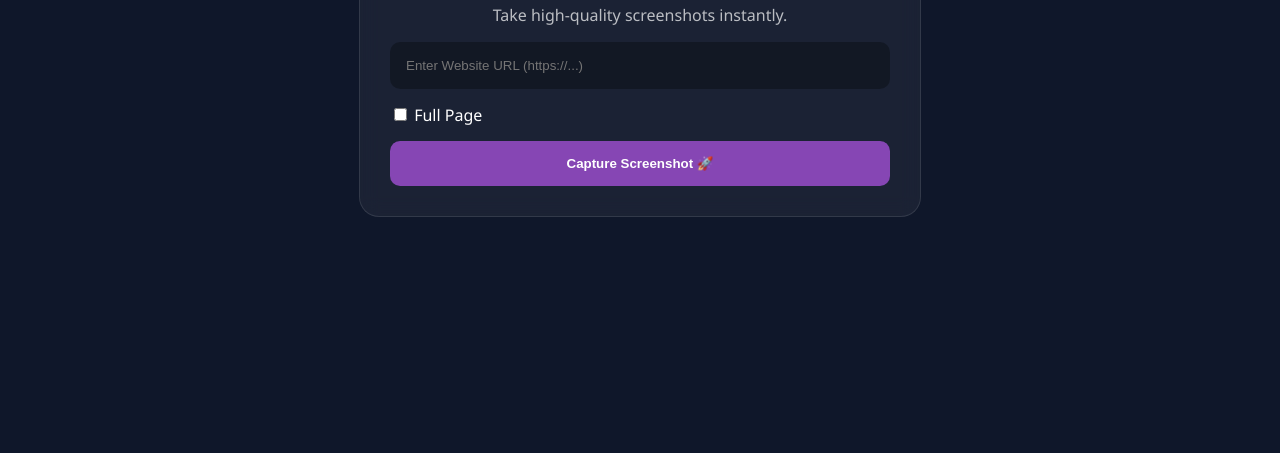
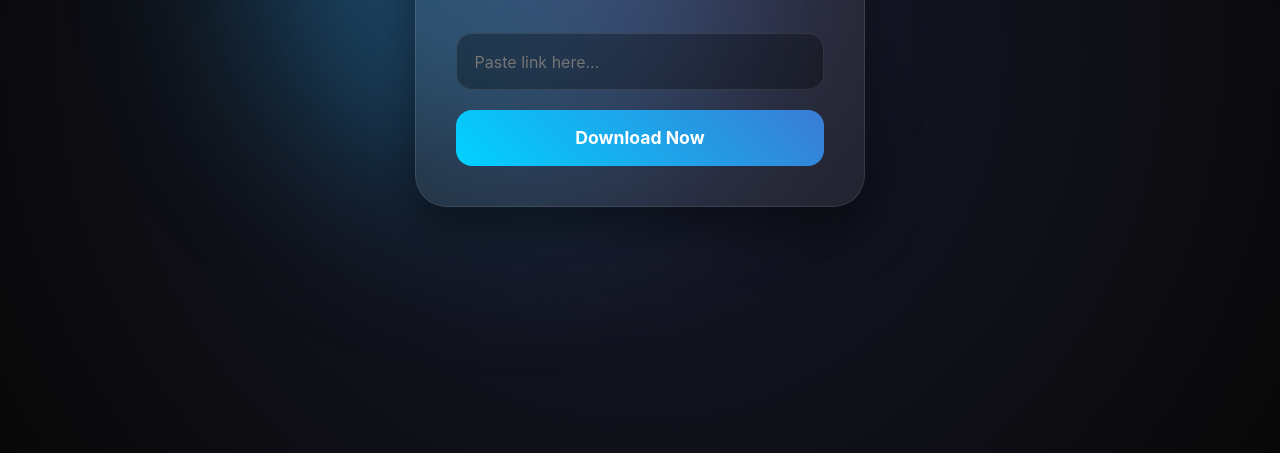
Before and after one commit to ahmad-bhai/ahmad-bhai-webss, a website: page index.html in a window 1280 px wide. Shown: the part 347-800 px from the top of the page. Drawn offline with Linux system fonts and the light colour scheme.

Commit message:
Update index.html

```diff
--- a/index.html
+++ b/index.html
@@ -2,75 +2,236 @@
 <html lang="en">
 <head>
     <meta charset="UTF-8">
-    <meta name="viewport" content="width=device-width, initial-scale=1.0">
-    <title>Ahmad Bhai - Web Screenshot</title>
+    <meta name="viewport" content="width=device-width, initial-scale=1.0, maximum-scale=1.0, user-scalable=no">
+    <title>Ahmad Bhai Premium Downloader</title>
+    <link rel="stylesheet" href="https://cdnjs.cloudflare.com/ajax/libs/font-awesome/6.4.0/css/all.min.css">
     <style>
-        :root { --accent: #8646B4; --bg: #0f172a; }
-        body { margin: 0; font-family: 'Segoe UI', sans-serif; background: var(--bg); color: white; display: flex; justify-content: center; align-items: center; min-height: 100vh; }
-        .container { width: 90%; max-width: 500px; background: rgba(255,255,255,0.05); padding: 30px; border-radius: 20px; backdrop-filter: blur(10px); border: 1px solid rgba(255,255,255,0.1); text-align: center; }
-        h1 { color: var(--accent); margin-bottom: 20px; }
-        .input-box { width: 100%; padding: 15px; border-radius: 10px; border: none; background: rgba(0,0,0,0.3); color: white; margin-bottom: 15px; box-sizing: border-box; outline: none; border: 1px solid transparent; transition: 0.3s; }
-        .input-box:focus { border-color: var(--accent); }
-        .btn { width: 100%; padding: 15px; border-radius: 10px; border: none; background: var(--accent); color: white; font-weight: bold; cursor: pointer; transition: 0.3s; }
-        .btn:hover { transform: translateY(-2px); box-shadow: 0 5px 15px rgba(134,70,180,0.4); }
-        #result { display: none; margin-top: 25px; }
-        #ssImage { width: 100%; border-radius: 10px; border: 2px solid var(--accent); }
-        .loader { display: none; margin: 15px auto; border: 4px solid #f3f3f3; border-top: 4px solid var(--accent); border-radius: 50%; width: 30px; height: 30px; animation: spin 1s linear infinite; }
-        @keyframes spin { 0% { transform: rotate(0deg); } 100% { transform: rotate(360deg); } }
+        :root {
+            --primary: #00d2ff;
+            --secondary: #3a7bd5;
+            --accent: #8646B4;
+            --glass: rgba(255, 255, 255, 0.07);
+        }
+
+        /* Sab devices ke liye base settings */
+        * {
+            box-sizing: border-box;
+            margin: 0;
+            padding: 0;
+            font-family: 'Poppins', -apple-system, BlinkMacSystemFont, sans-serif;
+            -webkit-tap-highlight-color: transparent; /* Mobile touch highlight remove */
+        }
+
+        body {
+            background: #0f0f0f;
+            background: radial-gradient(circle at center, #1a1a2e 0%, #080808 100%);
+            display: flex;
+            justify-content: center;
+            align-items: center;
+            min-height: 100vh;
+            color: white;
+            padding: 20px;
+            overflow-x: hidden;
+        }
+
+        /* Background Blobs - Desktop par dikhengi, mobile par light rakhi hain */
+        .blob {
+            position: fixed;
+            width: 40vw;
+            height: 40vw;
+            background: linear-gradient(45deg, var(--primary), var(--accent));
+            filter: blur(100px);
+            border-radius: 50%;
+            z-index: -1;
+            opacity: 0.4;
+            animation: move 25s infinite alternate ease-in-out;
+        }
+
+        @keyframes move {
+            from { transform: translate(-30%, -30%); }
+            to { transform: translate(30%, 30%); }
+        }
+
+        /* Container: Har device par width adjust karega */
+        .container {
+            background: var(--glass);
+            backdrop-filter: blur(25px);
+            -webkit-backdrop-filter: blur(25px);
+            border: 1px solid rgba(255, 255, 255, 0.1);
+            padding: 2.5rem;
+            border-radius: 2rem;
+            width: 100%;
+            max-width: 450px; /* Desktop max limit */
+            text-align: center;
+            box-shadow: 0 25px 50px rgba(0, 0, 0, 0.5);
+            transition: 0.3s ease;
+        }
+
+        h2 {
+            font-size: clamp(1.5rem, 5vw, 2rem); /* Dynamic font size */
+            margin-bottom: 0.5rem;
+            background: linear-gradient(to right, #00d2ff, #9d50bb);
+            -webkit-background-clip: text;
+            -webkit-text-fill-color: transparent;
+            font-weight: 800;
+        }
+
+        .tagline {
+            font-size: 0.7rem;
+            opacity: 0.6;
+            margin-bottom: 2rem;
+            letter-spacing: 2px;
+            text-transform: uppercase;
+        }
+
+        input {
+            width: 100%;
+            padding: 1.1rem;
+            background: rgba(0, 0, 0, 0.3);
+            border: 1px solid rgba(255, 255, 255, 0.1);
+            border-radius: 1rem;
+            color: white;
+            outline: none;
+            font-size: 1rem;
+            margin-bottom: 1.2rem;
+            transition: 0.3s;
+        }
+
+        input:focus {
+            border-color: var(--primary);
+            box-shadow: 0 0 20px rgba(0, 210, 255, 0.2);
+        }
+
+        button {
+            width: 100%;
+            padding: 1.1rem;
+            background: linear-gradient(45deg, var(--primary), var(--secondary));
+            border: none;
+            border-radius: 1rem;
+            color: white;
+            font-weight: bold;
+            font-size: 1.1rem;
+            cursor: pointer;
+            display: flex;
+            justify-content: center;
+            align-items: center;
+            gap: 12px;
+            transition: 0.3s active;
+        }
+
+        button:active { transform: scale(0.96); }
+
+        /* Mobile specific adjustments */
+        @media (max-width: 480px) {
+            .container { padding: 1.8rem; border-radius: 1.5rem; }
+            h2 { font-size: 1.6rem; }
+            input, button { padding: 0.9rem; font-size: 0.95rem; }
+        }
+
+        /* Toast: Mobile par center, desktop par bhi center */
+        #toast {
+            position: fixed;
+            bottom: 30px;
+            left: 50%;
+            transform: translateX(-50%) translateY(150px);
+            padding: 14px 28px;
+            border-radius: 50px;
+            background: rgba(30, 30, 30, 0.9);
+            backdrop-filter: blur(10px);
+            border: 1px solid rgba(255,255,255,0.1);
+            font-size: 0.9rem;
+            z-index: 9999;
+            width: max-content;
+            max-width: 90%;
+            transition: 0.5s cubic-bezier(0.175, 0.885, 0.32, 1.275);
+        }
+
+        #toast.show { transform: translateX(-50%) translateY(0); }
+
+        .loader {
+            width: 20px;
+            height: 20px;
+            border: 3px solid rgba(255,255,255,0.3);
+            border-top: 3px solid white;
+            border-radius: 50%;
+            display: none;
+            animation: spin 0.8s linear infinite;
+        }
+        @keyframes spin { 100% { transform: rotate(360deg); } }
     </style>
 </head>
 <body>
 
+<div class="blob"></div>
+
 <div class="container">
-    <h1>📸 Web Capture</h1>
-    <p style="opacity: 0.7;">Take high-quality screenshots instantly.</p>
+    <h2>Ahmad Bhai Magic</h2>
+    <p class="tagline">Cloud Downloader</p>
 
-    <input type="text" id="targetUrl" class="input-box" placeholder="Enter Website URL (https://...)">
+    <input type="text" id="urlInput" placeholder="Paste link here..." spellcheck="false">
 
-    <div style="display: flex; gap: 10px; margin-bottom: 15px;">
-        <label><input type="checkbox" id="fullPage"> Full Page</label>
-    </div>
-
-    <button class="btn" onclick="capture()">Capture Screenshot 🚀</button>
-
-    <div class="loader" id="loader"></div>
-
-    <div id="result">
-        <img id="ssImage" src="" alt="Screenshot">
-        <a id="downloadBtn" href="#" download="AhmadBhai_SS.png" style="color: var(--accent); display: block; margin-top: 15px; text-decoration: none; font-weight: bold;">⬇️ Download Image</a>
-    </div>
+    <button id="dlBtn" onclick="startDownload()">
+        <span id="btnText">Download Now</span>
+        <div class="loader" id="loader"></div>
+    </button>
 </div>
 
+<div id="toast"></div>
+
 <script>
-    async function capture() {
-        const url = document.getElementById('targetUrl').value;
-        const isFull = document.getElementById('fullPage').checked;
-        if(!url) return alert("Bhai, URL to dalo!");
+    function showNotify(msg, color = "#fff") {
+        const toast = document.getElementById('toast');
+        toast.innerText = msg;
+        toast.style.color = color;
+        toast.classList.add('show');
+        setTimeout(() => { toast.classList.remove('show'); }, 3000);
+    }
 
+    async function startDownload() {
+        const urlInput = document.getElementById('urlInput').value.trim();
+        const btnText = document.getElementById('btnText');
         const loader = document.getElementById('loader');
-        const result = document.getElementById('result');
-        const img = document.getElementById('ssImage');
-        const dl = document.getElementById('downloadBtn');
+        const dlBtn = document.getElementById('dlBtn');
 
-        loader.style.display = 'block';
-        result.style.display = 'none';
+        if (!urlInput) {
+            showNotify("❌ Bhai, link dalo!", "#ff4757");
+            return;
+        }
 
-        const apiUrl = `/api/screenshot?url=${encodeURIComponent(url)}&fullPage=${isFull}`;
+        dlBtn.disabled = true;
+        btnText.innerText = "Fetching...";
+        loader.style.display = "block";
 
-        img.onload = () => {
-            loader.style.display = 'none';
-            result.style.display = 'block';
-            dl.href = apiUrl;
-        };
+        const apiBase = "https://ahmad-bhai-social-downloader.vercel.app/api/download/?url=";
+        const finalUrl = apiBase + encodeURIComponent(urlInput);
 
-        img.onerror = () => {
-            loader.style.display = 'none';
-            alert("Failed to capture. Website might be blocking or taking too long.");
-        };
+        try {
+            const response = await fetch(finalUrl);
+            if (!response.ok) throw new Error("File fetch failed");
 
-        img.src = apiUrl;
+            const blob = await response.blob();
+            const downloadUrl = window.URL.createObjectURL(blob);
+
+            let filename = urlInput.split('/').pop().split('?')[0] || 'Ahmad_File';
+            if(!filename.includes('.')) filename += ".bin";
+
+            const a = document.createElement('a');
+            a.href = downloadUrl;
+            a.download = filename;
+            document.body.appendChild(a);
+            a.click();
+            document.body.removeChild(a);
+            window.URL.revokeObjectURL(downloadUrl);
+
+            showNotify("✅ Download Started!", "#2ed573");
+        } catch (error) {
+            showNotify("❌ Error: Try direct link", "#ff4757");
+        } finally {
+            dlBtn.disabled = false;
+            btnText.innerText = "Download Now";
+            loader.style.display = "none";
+        }
     }
 </script>
-
 </body>
 </html>
```
